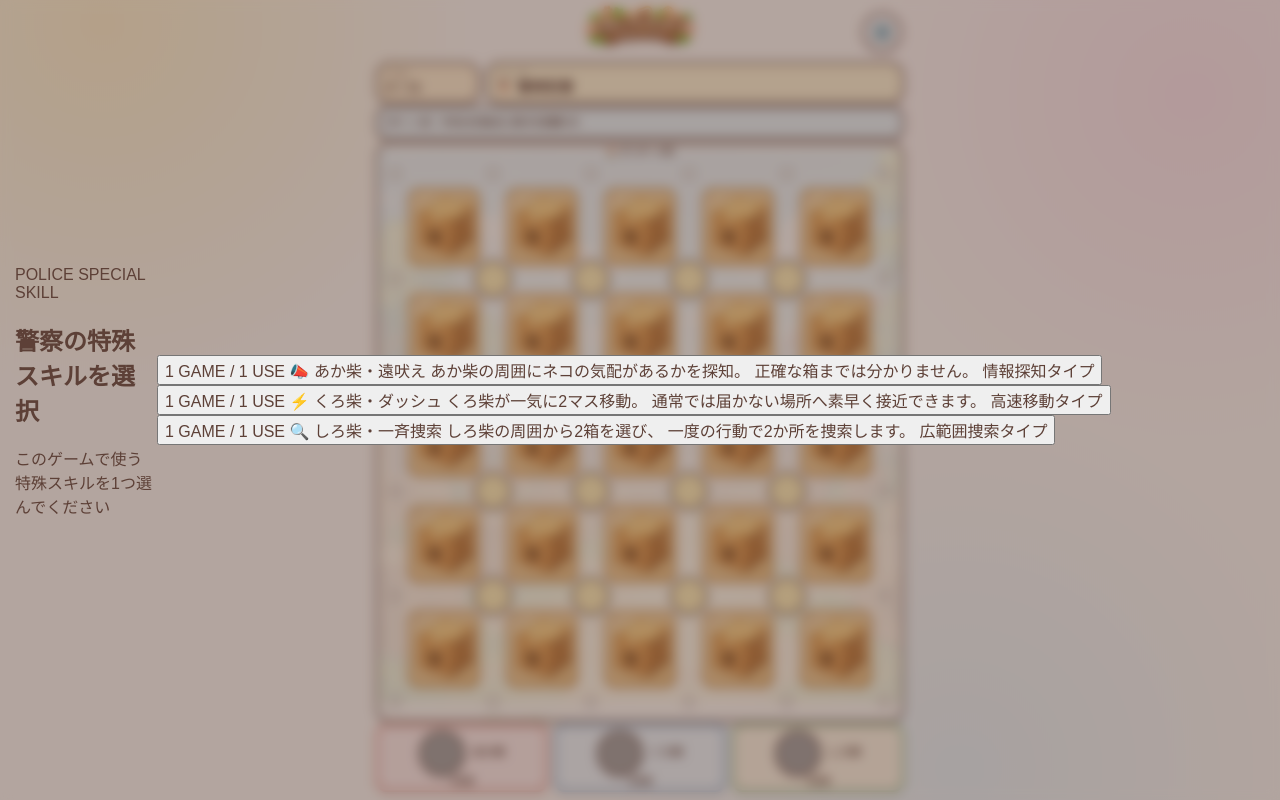
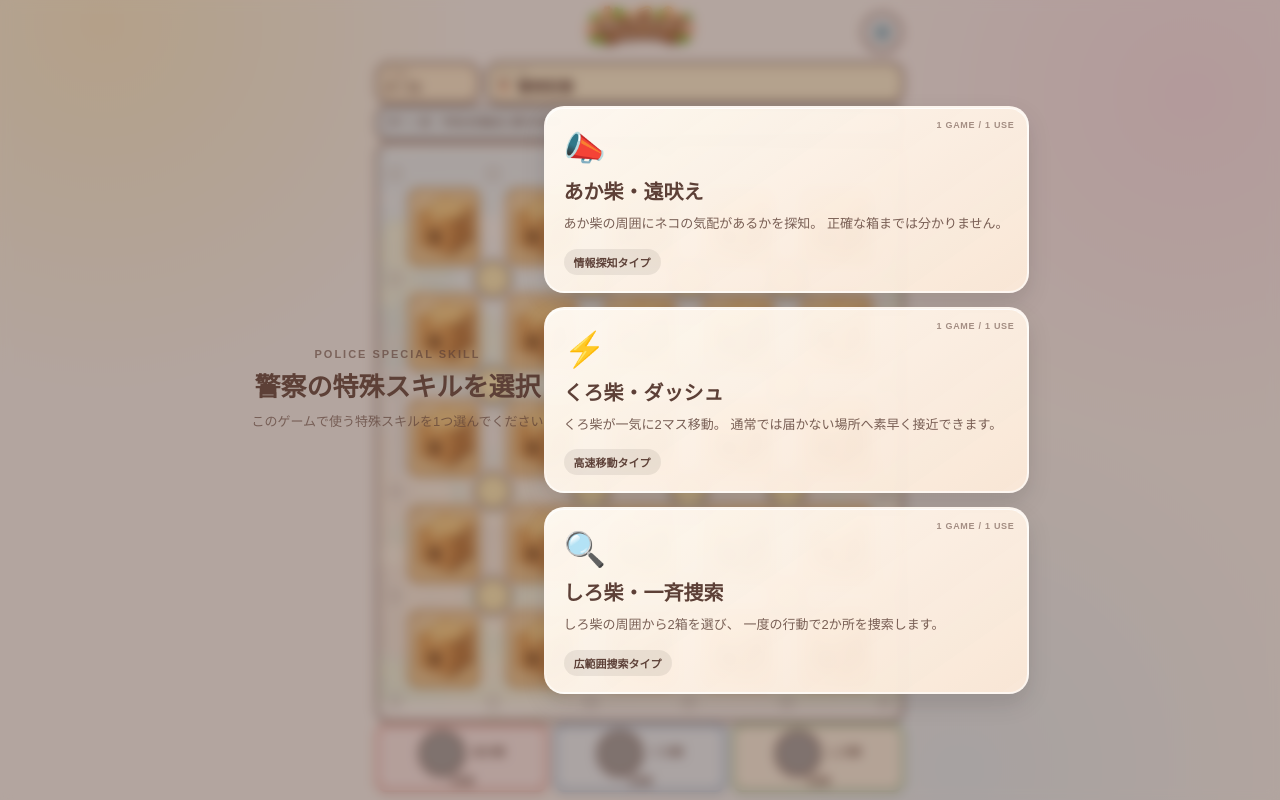
Before and after one commit to kaito3432/neko-game, a plain HTML site: page index.html in a window 1280 px wide. Both pictures are taken after a click on the button 640 px from the left and 332 px from the top of the page. Drawn offline with Linux system fonts and the light colour scheme; no server answers; grey boxes are pictures that could not be loaded.

Commit message:
Update style.css

```diff
--- a/style.css
+++ b/style.css
@@ -3071,3 +3071,144 @@ body.fake-paw-mode #fakePawBtn{
     transform:scale(1.04);
   }
 }
+.ability-select-header{
+  text-align:center;
+  margin-bottom:22px;
+}
+
+.ability-select-kicker{
+  font-size:11px;
+  letter-spacing:.18em;
+  font-weight:900;
+  opacity:.65;
+  margin-bottom:6px;
+}
+
+.ability-select-header h2{
+  margin:0 0 8px;
+  font-size:26px;
+  font-weight:900;
+}
+
+.ability-select-header p{
+  margin:0;
+  font-size:13px;
+  opacity:.7;
+}
+
+.ability-card-grid{
+  display:grid;
+  gap:14px;
+}
+
+.ability-card{
+  position:relative;
+  width:100%;
+  padding:20px 18px 16px;
+  border-radius:20px;
+  border:2px solid rgba(255,255,255,.55);
+  background:
+    linear-gradient(
+      145deg,
+      rgba(255,255,255,.96),
+      rgba(245,245,245,.88)
+    );
+  box-shadow:
+    0 10px 25px rgba(0,0,0,.12),
+    inset 0 1px 0 rgba(255,255,255,.8);
+  text-align:left;
+  cursor:pointer;
+  transition:
+    transform .18s ease,
+    box-shadow .18s ease,
+    border-color .18s ease;
+}
+
+.ability-card:active{
+  transform:scale(.98);
+}
+
+.ability-card:hover{
+  transform:translateY(-2px);
+  box-shadow:
+    0 14px 30px rgba(0,0,0,.16),
+    inset 0 1px 0 rgba(255,255,255,.9);
+}
+
+.ability-card-icon{
+  display:block;
+  font-size:34px;
+  margin-bottom:8px;
+}
+
+.ability-card-name{
+  display:block;
+  font-size:20px;
+  font-weight:900;
+  margin-bottom:8px;
+}
+
+.ability-card-desc{
+  display:block;
+  font-size:13px;
+  line-height:1.65;
+  opacity:.82;
+}
+
+.ability-card-footer{
+  display:inline-block;
+  margin-top:14px;
+  padding:5px 10px;
+  border-radius:999px;
+  font-size:11px;
+  font-weight:800;
+  background:rgba(0,0,0,.07);
+}
+
+.ability-card-badge{
+  position:absolute;
+  top:12px;
+  right:12px;
+  font-size:9px;
+  font-weight:900;
+  letter-spacing:.08em;
+  opacity:.55;
+}
+
+.police-card{
+  background:
+    linear-gradient(
+      145deg,
+      rgba(255,250,242,.98),
+      rgba(255,236,219,.92)
+    );
+}
+
+.cat-card{
+  background:
+    linear-gradient(
+      145deg,
+      rgba(247,244,255,.98),
+      rgba(230,226,255,.92)
+    );
+}
+
+.police-card:hover{
+  border-color:rgba(255,140,70,.8);
+}
+
+.cat-card:hover{
+  border-color:rgba(140,110,255,.8);
+}#policeAbilityOverlay .panel,
+#catAbilityOverlay .panel{
+  border-radius:26px;
+  padding:24px 18px;
+  background:
+    linear-gradient(
+      180deg,
+      rgba(255,255,255,.98),
+      rgba(246,246,246,.96)
+    );
+  box-shadow:
+    0 24px 60px rgba(0,0,0,.22);
+}
```
